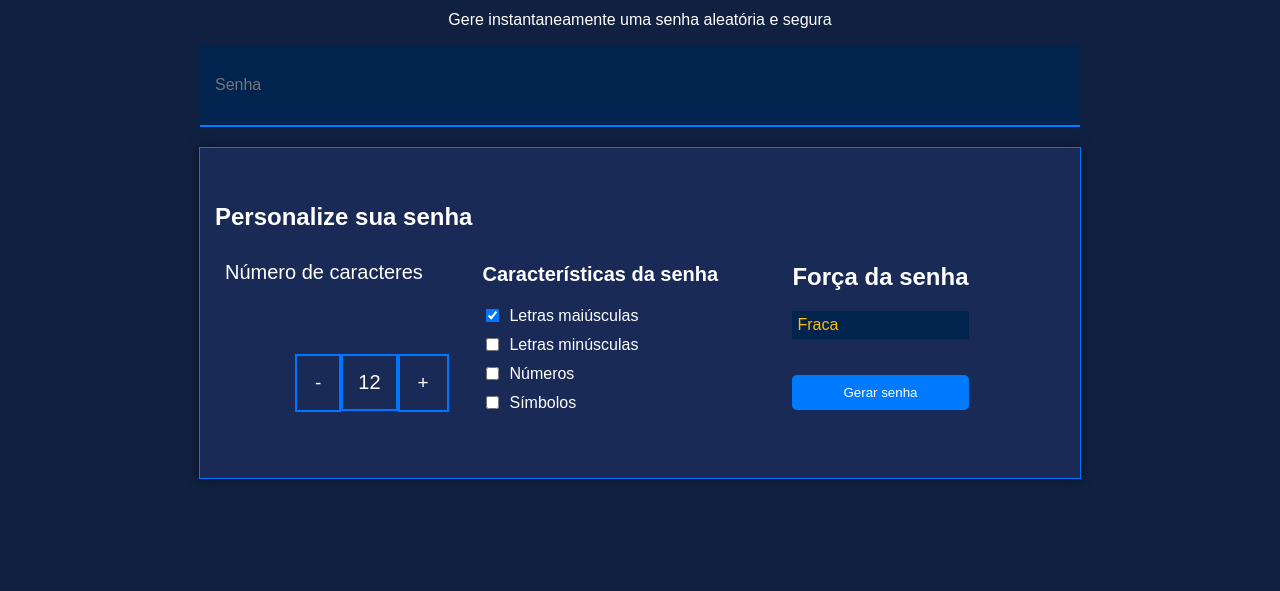
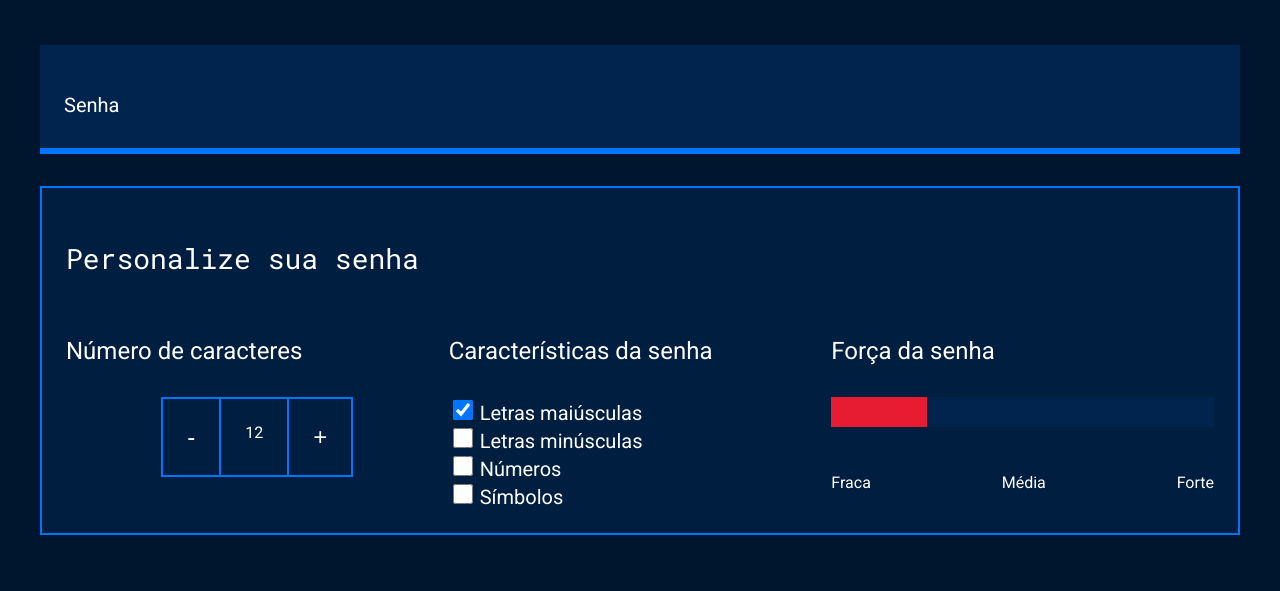
Before and after one commit to PedroACouto/trabalhoPasswordGen, a plain HTML site: page trabalhoPasswordGen/index.html in a window 1280 px wide. Shown: the part 209-800 px from the top of the page. Drawn offline with Linux system fonts and the light colour scheme.

Commit message:
Add files via upload

```diff
--- a/trabalhoPasswordGen/index.html
+++ b/trabalhoPasswordGen/index.html
@@ -1,70 +1,71 @@
 <!DOCTYPE html>
-<html lang="pt-BR">
+<html lang="en">
+
 <head>
     <meta charset="UTF-8">
+    <meta http-equiv="X-UA-Compatible" content="IE=edge">
     <meta name="viewport" content="width=device-width, initial-scale=1.0">
-    <title>Gerador de Senhas</title>
+    <title>Gerador de senha</title>
     <link rel="stylesheet" href="style.css">
 </head>
+
 <body>
-    <img src="unlock.svg">
-    <h1>Gerador de senhas</h1>
-    <p>Gere instantaneamente uma senha aleatória e segura</p>
-    <div class="password-output">
-        <input type="text" id="senha" placeholder="Senha" readonly>
-        <div class="line"></div>
+    <section class="conteudo">
+        <div class="conteudo-titulo">
+            <img src="unlock.svg" alt="cadeado fechado">
+            <h2 class="titulo-principal">Gerador de senhas</h2>
+            <h3 class="titulo-secundario">Gere instantaneamente uma senha aleatória e segura</h3>
         </div>
-    <div class="container">
-
-        <div class="left">
-            <h2>Personalize sua senha</h2>
-            <label for="length">Número de caracteres</label>
-            <div class="buttons">
-                <div class="length-control">
-                    <button id="decrease">-</button>
-                    <span id="length">12</span>
-                    <button id="increase">+</button>
+        <div class="conteudo-senha">
+            <label for="senha">Senha</label>
+            <input name="senha" type="text" id="campo-senha">
+        </div>
+        <div class="parametro">
+            <h3 class="parametro-titulo">Personalize sua senha</h3>
+            <div class="parametro-coluna__senha">
+                <div class="parametro-coluna__senha"></div>
+                    <div class="parametro-senha">
+                        <h4 class="parametro-senha__titulo">Número de caracteres</h4>
+                            <div class="parametro-senha-botoes">
+                                <div class="parametro-senha-botoes">
+                                    <button class="parametro-senha__botao">-</button>
+                                    <p class="parametro-senha__texto">12</p>
+                                    <button class="parametro-senha__botao">+</button>
                                 </div>
                             </div>
                     </div>
-        <div class="middle">
-            <div class="password-settings">
-
-                <h2>Características da senha</h2>
-
-                <div class="checkbox-group">
-                    <input type="checkbox" id="uppercase" checked>
-                    <label for="uppercase">Letras maiúsculas</label>
+                <div class="parametro-senha">
+                    <h4 class="parametro-senha__titulo">Características da senha</h4>
+                    <div class="parametro-senha-checkbox">
+                        <input name="maiusculo" type="checkbox" class="checkbox" checked>
+                        <label for="maiusculo">Letras maiúsculas</label>
                     </div>
-
-                <div class="checkbox-group">
-                    <input type="checkbox" id="lowercase">
-                    <label for="lowercase">Letras minúsculas</label>
+                    <div class="parametro-senha-checkbox">
+                        <input name="minusculo" type="checkbox" class="checkbox">
+                        <label for="minusculo">Letras minúsculas</label>
                     </div>
-
-                <div class="checkbox-group">
-                    <input type="checkbox" id="numbers">
-                    <label for="numbers">Números</label>
+                    <div class="parametro-senha-checkbox">
+                        <input name="numero" type="checkbox" class="checkbox">
+                        <label for="numero">Números</label>
                     </div>
-
-                <div class="checkbox-group">
-                    <input type="checkbox" id="symbols">
-                    <label for="symbols">Símbolos</label>
-                </div>
-
-
+                    <div class="parametro-senha-checkbox">
+                        <input name="simbolo" type="checkbox" class="checkbox">
+                        <label for="simbolo">Símbolos</label>
                     </div>
                     </div>
-        <div class="right">
-            <div class="strength">
-                <h2>Força da senha</h2>
-                <p id="strength-indicator">Fraca</p>
+                    <div class="parametro-senha">
+                        <h4 class="parametro-senha__titulo">Força da senha</h4>
+                        <div class="barra"></div>
+                        <div class="forca fraca"></div>
+                        <div class="parametro-senha-textos">
+                            <p>Fraca</p>
+                            <p>Média</p>
+                            <p>Forte</p>
                         </div>
-            <button id="generate">Gerar senha</button>
                     </div>
-
                 </div>
-
+            </div>
+    </section>
     <script src="main.js"></script>
 </body>
 </html>
--- a/trabalhoPasswordGen/main.js
+++ b/trabalhoPasswordGen/main.js
@@ -1,82 +1,23 @@
-const passwordInput = document.getElementById("senha");
-const lengthDisplay = document.getElementById("length");
-const decreaseButton = document.getElementById("decrease");
-const increaseButton = document.getElementById("increase");
-const generateButton = document.getElementById("generate");
+document.querySelector('.parametro-senha__botao');
 
-const uppercaseCheckbox = document.getElementById("uppercase");
-const lowercaseCheckbox = document.getElementById("lowercase");
-const numbersCheckbox = document.getElementById("numbers");
-const symbolsCheckbox = document.getElementById("symbols");
+const numeroSenha = document.querySelector('.parametro-senha__texto');
+let tamanhoSenha = 12;
 
-const strengthIndicator = document.getElementById("strength-indicator");
+const botoes = document.querySelectorAll('.parametro-senha__botao');
+botoes[0].onclick = diminuiTamanho;
+botoes[1].onclick = aumentaTamanho;
 
-let passwordLength = 12;
+console.log(botoes);
 
-const updateLength = () => {
-    lengthDisplay.textContent = passwordLength;
-};
+function diminuiTamanho(){
+    if (tamanhoSenha > 1)
+    tamanhoSenha = tamanhoSenha - 1;
+    numeroSenha.textContent = tamanhoSenha
+}
 
-decreaseButton.addEventListener("click", () => {
-    if (passwordLength > 1) {
-        passwordLength--;
-        updateLength();
+function aumentaTamanho() {
+    if (tamanhoSenha < 20) {
+        tamanhoSenha = tamanhoSenha + 1;
     }
-});
-
-increaseButton.addEventListener("click", () => {
-    passwordLength++;
-    updateLength();
-});
-
-generateButton.addEventListener("click", () => {
-    const uppercase = "ABCDEFGHIJKLMNOPQRSTUVWXYZ";
-    const lowercase = "abcdefghijklmnopqrstuvwxyz";
-    const numbers = "0123456789";
-    const symbols = "!@#$%^&*()_+[]{}|;:,.<>?";
-
-    let availableCharacters = "";
-    if (uppercaseCheckbox.checked) availableCharacters += uppercase;
-    if (lowercaseCheckbox.checked) availableCharacters += lowercase;
-    if (numbersCheckbox.checked) availableCharacters += numbers;
-    if (symbolsCheckbox.checked) availableCharacters += symbols;
-
-    let password = "";
-    for (let i = 0; i < passwordLength; i++) {
-        const randomIndex = Math.floor(Math.random() * availableCharacters.length);
-        password += availableCharacters[randomIndex];
-    }
-
-    passwordInput.value = password;
-
-    calculateStrength(password);
-});
-
-const calculateStrength = (password) => {
-    let strength = 0;
-
-    if (password.length >= 8) strength++;
-    if (/[A-Z]/.test(password)) strength++;
-    if (/[a-z]/.test(password)) strength++;
-    if (/[0-9]/.test(password)) strength++;
-    if (/[!@#$%^&*()_+[\]{}|;:,.<>?]/.test(password)) strength++;
-
-    switch (strength) {
-        case 5:
-            strengthIndicator.textContent = "Muito forte";
-            strengthIndicator.style.color = "green";
-            break;
-        case 4:
-            strengthIndicator.textContent = "Forte";
-            strengthIndicator.style.color = "yellow";
-            break;
-        case 3:
-            strengthIndicator.textContent = "Moderada";
-            strengthIndicator.style.color = "orange";
-            break;
-        default:
-            strengthIndicator.textContent = "Fraca";
-            strengthIndicator.style.color = "red";
-            break;
-    }
-};
+    numeroSenha.textContent = tamanhoSenha;
+}
--- a/trabalhoPasswordGen/style.css
+++ b/trabalhoPasswordGen/style.css
@@ -1,168 +1,150 @@
-/* Estilos gerais */
+@import url('https://fonts.googleapis.com/css2?family=Roboto&family=Roboto+Mono&display=swap');
+
 :root {
-	--branco: white;
-	--cor-de-fundo: #00162E;
-	--fundo-senha: #00244D;
-	--fundo-texto: #001E40;
-	--borda: #0075FF;
+    --branco: white;
+    --cor-de-fundo: #00162E;
+    --fundo-senha: #00244D;
+    --fundo-texto: #001E40;
+    --borda: #0075FF;
+    --roboto: 'Roboto', sans-serif;
+    --roboto-mono: 'Roboto Mono', monospace;
 }
 
 body {
-	font-family: Arial, sans-serif;
-	background-color: #102040;
-	color: #fff;
-	display: flex;
-	flex-direction: column;
-	justify-content: center;
-	align-items: center;
-	height: 100vh;
-	margin: 0;
+    color: var(--branco);
+    background-color: var(--cor-de-fundo);
+    font-family: var(--roboto);
 }
 
-.container {
-	background-color: #192a56;
-	border-radius: 10px;
-	width: 700px;
-	box-shadow: 0px 0px 10px rgba(0, 0, 0, 0.5);
-	padding: 15px;
+.titulo-principal {
+    font-family: var(--roboto-mono);
+    font-size: 32px;
 }
 
-h1 {
-	font-size: 24px;
-	margin-bottom: 10px;
-	display: flex;
-	align-items: center;
-	justify-content: center;
+.titulo-secundario {
+    font-size: 24px;
 }
 
-.password-output input {
-	width: 850px;
-	height: 50px;
-	padding: 15px;
-	border: none;
-	font-size: 16px;
-	background-color: var(--fundo-senha);
-	color: #FFF;
+.conteudo-titulo {
+    text-align: center;
 }
 
-.line {
-	background-color: #007bff;
-	width: 100%;
-	height: 2px;
-	margin-bottom: 20px;
+* {
+    font-weight: 400;
 }
 
-.container {
-	display: flex;
-	flex-direction: row;
-	height: 300px;
-	width: 850px;
-	border-radius: 0;
-	border: 1px solid var(--borda);
+.conteudo-senha {
+    margin-top: 80px;
+    background: var(--fundo-senha);
+    padding: 24px;
+    border-bottom: 6px solid var(--borda);
 }
 
-.password-settings h2 {
-	margin: 20px;
-	font-size: 20px;
+#campo-senha {
+    background-color: var(--fundo-senha);
+    border: none;
+    color: var(--branco);
+    font-family: var(--roboto-mono);
+    font-size: 40px;
+    width: 70%;
 }
 
-.left {
-	display: flex;
-	flex-direction: column;
+#campo-senha:focus {
+    outline: none;
 }
 
-.left label {
-	font-size: 20px;
+.conteudo {
+    max-width: 1200px;
+    margin: 0 auto;
 }
 
-.left h2 {
-	margin-top: 40px;
+.parametro {
+    background-color: var(--fundo-texto);
+    border: 2px solid var(--borda);
+    margin-top: 32px;
+    padding: 24px;
 }
 
-.middle {
-	width: 300px;
-	padding: 10px;
-	padding-top: 80px;
+.parametro-titulo {
+    font-family: var(--roboto-mono);
+    font-size: 28px;
 }
 
-.middle h2 {
-	transform: translate(-20px);
+.parametro-senha__titulo {
+    font-size: 24px;
 }
 
-.right {
-	margin-top:80px;
+.parametro-coluna__senha {
+    display: flex;
+    flex-direction: column;
+    justify-content: center;
 }
 
-.right p{
-	background-color: var(--fundo-senha);
-	padding: 5px;
+@media screen and (min-width: 768px) {
+    .parametro-coluna__senha {
+        flex-direction: row;
+
+    }
 }
 
-.length-control {
-	display: flex;
-	align-items: center;
-	padding: 10px;
-	margin-bottom: 15px;
+.parametro-senha {
+    width: 50%;
+    margin: 0 auto;
 }
 
-.length-control span {
-	border: 2px solid var(--borda);
-	padding: 15px 15px;
-	font-size: 20px;
+.parametro-senha-botoes {
+    display: flex;
+    justify-content: center;
 }
 
-.length-control div {
-	display: flex;
-	align-items: center;
+.parametro-senha__botao {
+    background-color: var(--fundo-texto);
+    color: var(--branco);
+    border: 2px solid var(--borda);
+    padding: 24px;
+    font-size: 24px;
+    cursor: pointer;
 }
 
-.length-control button {
-	background-color: transparent;
-	color: #fff;
-	border: 2px var(--borda) solid;
-	padding: 16px 18px;
-	cursor: pointer;
-	font-size: 19px;
+.parametro-senha__texto {
+    padding: 24px;
+    border-top: 2px solid var(--borda);
+    border-bottom: 2px solid var(--borda);
+    margin: 0;
 }
 
-.left label {
-	transform: translate(10px,10px);
+label {
+    font-size: 20px;
 }
 
-.buttons {
-	transform: translate(70px,70px);
+.checkbox {
+    width: 20px;
+    height: 20px;
+    cursor: pointer;
 }
-
-.checkbox-group {
-	display: flex;
-	align-items: center;
-	margin-bottom: 10px;
+.barra{
+    background-color: var(--fundo-senha);
+    height: 30px;
+    width: 100%;
 }
-
-.checkbox-group input {
-	margin-right: 10px;
+.parametro-senha-textos {
+    display: flex;
+    justify-content: space-between;
 }
-
-.strength {
-	margin-top: 20px;
+.forca{
+    height: 30px;
+    position: relative;
+    bottom: 30px;
 }
-
-#strength-indicator {
-	font-size: 16px;
-	color: #ffbf00;
+.fraca{
+    width: 25%;
+    background-color: #E71B32;
 }
-
-#generate {
-	background-color: #007bff;
-	color: white;
-	padding: 10px 20px;
-	border: none;
-	border-radius: 5px;
-	cursor: pointer;
-	margin-top: 20px;
-	width: 100%;
+.media{
+    background-color: #FAF408;
+    width: 50%;
 }
-
-#generate:hover {
-	background-color: #0056b3;
+.forte{
+    background-color: #00FF85;
+    width: 100%;
 }
```
Lines whose indentation alone changed are shown as unchanged.
